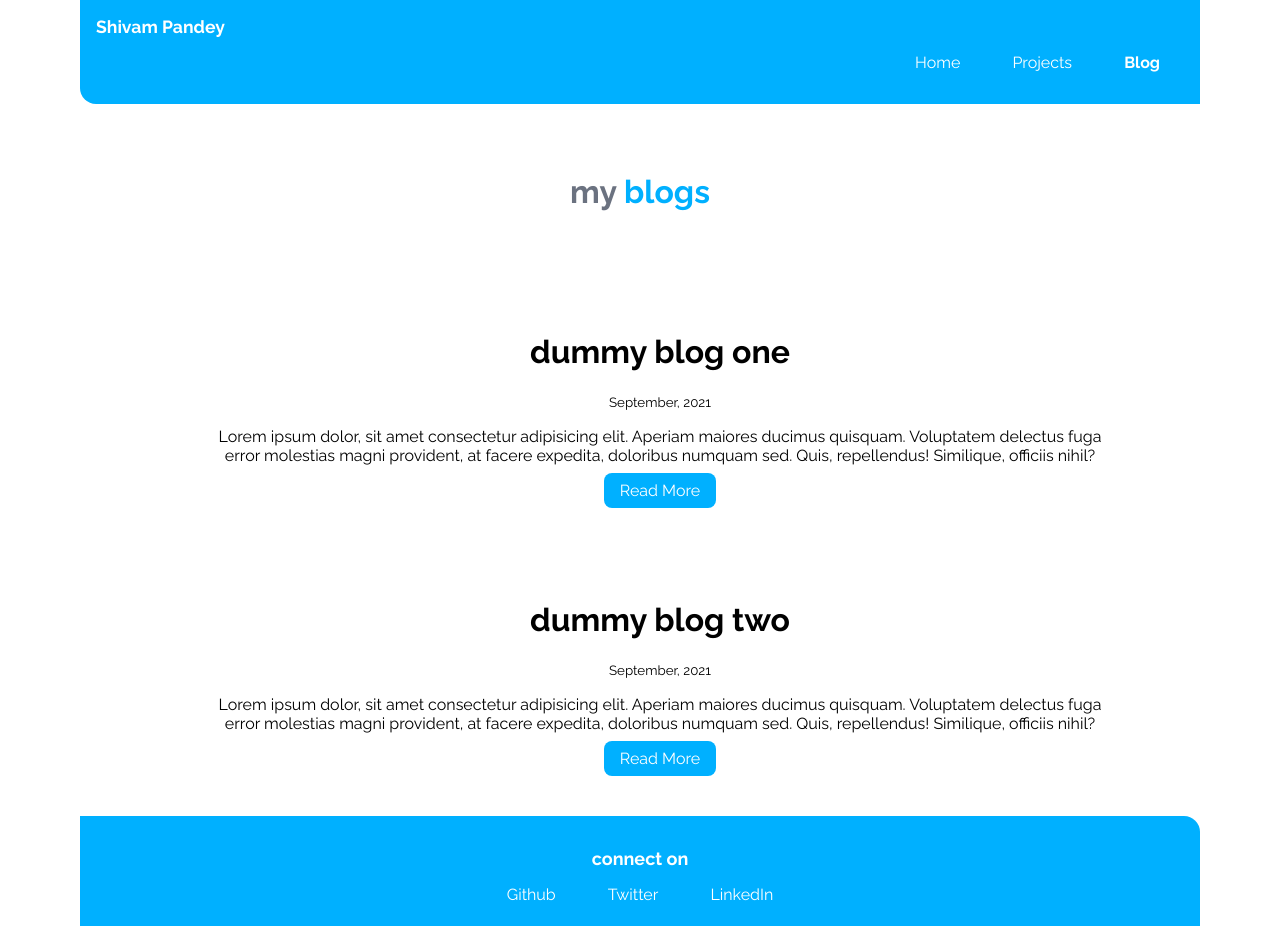
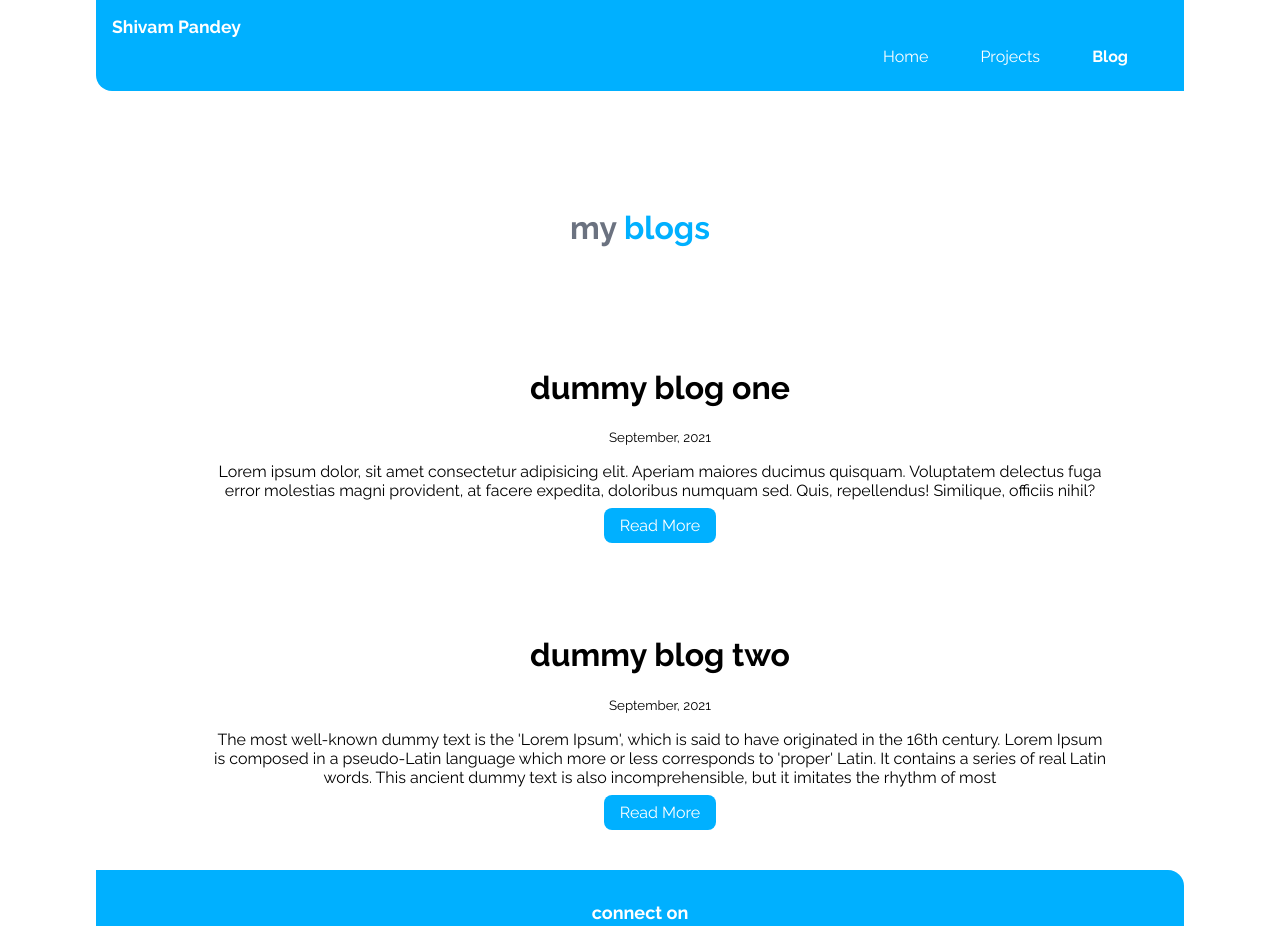
Before and after one commit to shivampandey0/neog-portfolio, a plain HTML site: page blogs.html in a window 1280 px wide. Shown: the top 926 px of the page. Drawn offline with Linux system fonts and the light colour scheme.

Commit message:
refactor: css fixes

```diff
--- a/blogs.html
+++ b/blogs.html
@@ -51,9 +51,13 @@
             <div class="container-center showcase-list">
                 <h1>dummy blog two</h1>
                 <small>September, 2021</small>
-                <p>Lorem ipsum dolor, sit amet consectetur adipisicing elit. Aperiam maiores ducimus quisquam.
-                    Voluptatem delectus fuga error molestias magni provident, at facere expedita, doloribus numquam sed.
-                    Quis, repellendus! Similique, officiis nihil?</p>
+                <p>The most well-known dummy text is the 'Lorem Ipsum', which is said to have originated in the 16th
+                    century. Lorem
+                    Ipsum is composed in a pseudo-Latin language which more or less corresponds to 'proper' Latin. It
+                    contains a
+                    series of real Latin words. This ancient dummy text is also incomprehensible, but it imitates the
+                    rhythm of most
+                </p>
 
                 <a class="link link-primary" href="/dummy-blog.html">Read More</a>
             </div>
--- a/styles.css
+++ b/styles.css
@@ -8,7 +8,9 @@
 
 body {
   font-family: "Raleway", sans-serif;
-  margin: 0px 5rem 0px 5rem;
+  margin: 0px auto;
+  max-width: 85%;
+  width: 100%;
 }
 
 hr {
@@ -75,6 +77,7 @@ hr {
 
 .navigation .nav-pills{
     text-align: right;
+    margin: 0.6rem 1rem;
 }
 
 
@@ -90,6 +93,7 @@ hr {
 
 .hero{
     padding: 2rem;
+    padding-top: 5rem;
 }
 
 .hero .hero-img{
```
